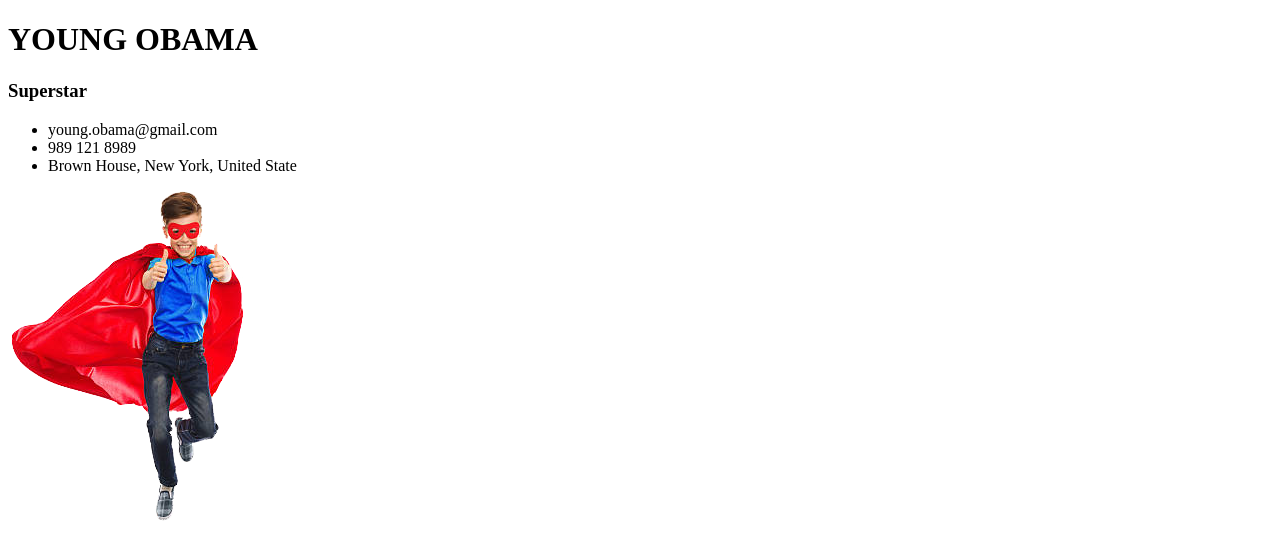
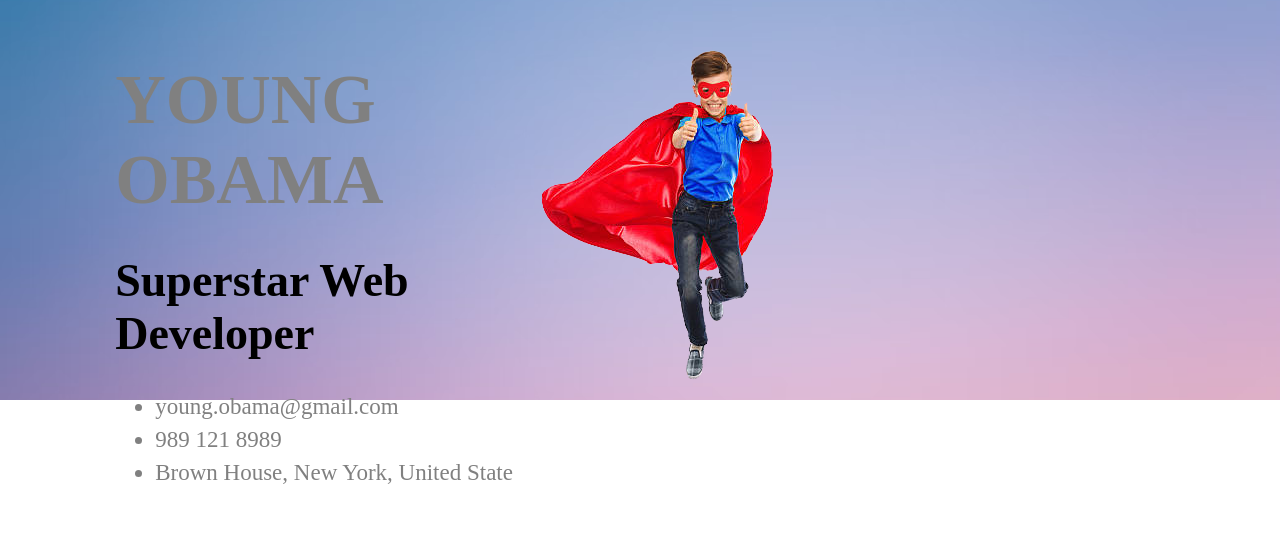
Before and after one commit to Selim999-BD/simple-protfolio-aveter, a plain HTML site: page index.html in a window 1280 px wide. Drawn offline with Linux system fonts and the light colour scheme.

Commit message:
add home style

```diff
--- a/index.html
+++ b/index.html
@@ -4,12 +4,13 @@
     <meta charset="UTF-8">
     <meta name="viewport" content="width=device-width, initial-scale=1.0">
     <title>Document</title>
+    <link rel="stylesheet" href="style/style.css">
 </head>
 <body>
     <div class="header">
         <div class="left-width">
-            <h1>YOUNG OBAMA</h1>
-            <h3>Superstar</h3>
+            <h1 id="top-position">YOUNG OBAMA</h1>
+            <h3>Superstar Web Developer</h3>
             <ul>
                 <li>young.obama@gmail.com</li>
                 <li>989 121 8989</li>
--- a/style/style.css
+++ b/style/style.css
@@ -0,0 +1,38 @@
+*{
+    margin:0;
+    padding:0;
+}
+#top-position{
+    font-size: 70px;
+    color:gray;
+    margin-top: 60px;
+    margin-bottom: 20px;
+}
+h3{
+    font-size: 46px;
+    margin: 34px 0;
+}
+ul{
+    margin-left: 40px;
+    font-size: 23px;
+}
+ul li{
+    margin:7px 0;
+    color:gray;
+}
+.left-width{
+    padding-left: 6%;
+    margin-left: 3%;
+    width:33%;
+    float: left;
+}
+.right-width img{
+    margin-top: 50px;
+}
+.header{
+    height:400px;
+    background-image: url("../images/home.avif");
+    background-repeat: no-repeat;
+    background-position: center;
+    background-size: cover;
+}
```
Also changed, not shown: images/home.avif (added), 2 other files.
